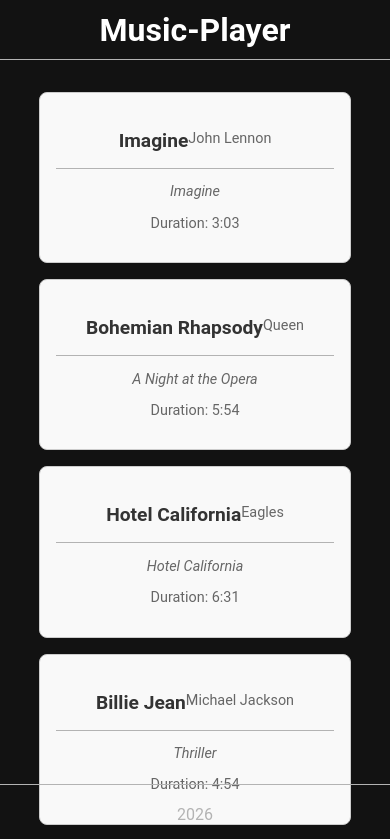
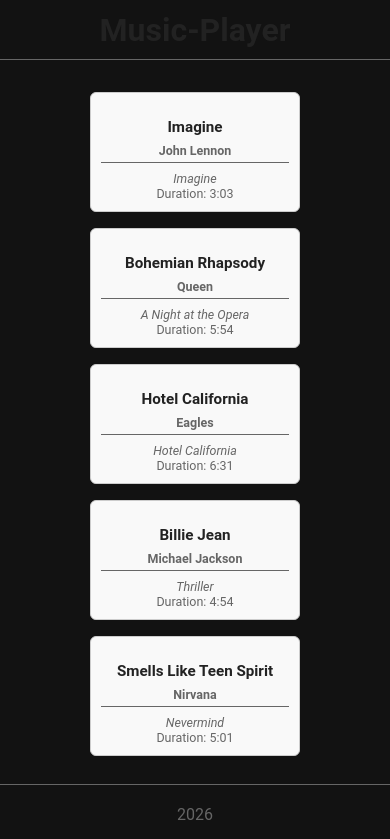
Before and after one commit to matetocoti/music-player, a React (Vite) app: page / in a window 390 px wide. Shown: the top 839 px of the page. Built offline with nearby package versions, Linux system fonts and the light colour scheme.

Commit message:
feat(ui): add song grid and SongBox with mock data

```diff
--- a/src/components/MyGridContainer/MyGridContainer.css
+++ b/src/components/MyGridContainer/MyGridContainer.css
@@ -6,8 +6,13 @@
     /* opcional: ajusta a altura automática das linhas */
     grid-auto-rows: auto;
 }
-@media (max-width: 768px) {
+@media (max-width: 480px) {
     .my-grid {
         grid-template-columns: 1fr; /* Uma coluna em telas pequenas */
     }
 }
+@media (min-width: 481px) and (max-width: 768px) {
+    .my-grid {
+        grid-template-columns: repeat(2, 1fr); /* Duas colunas em telas médias */
+    }
+}
--- a/src/components/SongBox/SongBox.css
+++ b/src/components/SongBox/SongBox.css
@@ -1,28 +1,157 @@
+:root{
+    --border: #ccc;
+    --bg: #f9f9f9;
+    --text: #222;
+    --muted: #666;
+    --muted-strong: #555;
+    --radius: 8px;
+    --shadow: rgba(0,0,0,0.2);
+    --padding: 16px;
+    --padding-sm: 12px;
+    --img-radius: 4px;
+    --title-size: 1.5em;
+    --subtitle-size: 1.2em;
+    --muted-size: 0.9em;
+}
+
+/* Song box */
 .song-box {
-    border: 1px solid #ccc;
-    border-radius: 8px;
-    padding: 16px;
+    border: 1px solid var(--border);
+    border-radius: var(--radius);
+    padding: var(--padding);
     text-align: center;
     transition: box-shadow 0.3s ease;
-    background-color: #f9f9f9;
+    background-color: var(--bg);
+    overflow: hidden;
+    cursor: pointer;
 }
+
+
 .song-box:hover {
-    box-shadow: 0 4px 8px rgba(0, 0, 0, 0.2);
+  transform: translateY(-2px);
+  box-shadow: 0 6px 12px var(--shadow);
 }
+
+
 .song-box img {
     width: 100%;
-    border-radius: 4px;
+    border-radius: var(--img-radius);
+    display: block;
+    object-fit: cover;
 }
+
+/* Header / title / artist */
+.song-header {
+    display: flex;
+    flex-direction: column;
+    align-items: center;
+    margin-bottom: 12px;
+}
+
+/* Title variants */
+.song-title,
 .song-box h3 {
-    color: #333;
-    margin: 12px 0 8px 0;
-    font-size: 1.2em;
+    color: var(--text);
+    margin: 0;
+    font-size: var(--title-size);
+    line-height: 1.1;
+    word-break: break-word;
 }
-.song-box p {
-    color: #666;
-    font-size: 0.9em;
+
+/* Subtitle / artist / description */
+.song-box p,
+.song-artist {
+    color: var(--muted);
+    font-size: var(--muted-size);
+    margin: 0;
+}
+
+.song-artist {
+    font-weight: bold;
+    color: var(--muted-strong);
+}
+
+/* Small tweaks for secondary heading inside box */
+.song-box h3 {
+    margin: 12px 0 8px;
+    font-size: var(--subtitle-size);
 }
 
 
 
+
+
+
+/* Responsive: <= 600px */
+@media (max-width: 600px) {
+    :root {
+        --padding: 12px;
+        --title-size: 1.2em;
+        --subtitle-size: 1em;
+        --muted-size: 0.8em;
+    }
+
+    .song-header {
+        margin-bottom: 8px;
+    }
+}
+
+/* Additional responsive: <= 480px (novo) */
+@media (max-width: 480px) {
+    :root {
+        --padding: 10px;
+        --radius: 6px;
+        --img-radius: 3px;
+        --title-size: 1.05em;
+        --subtitle-size: 0.95em;
+        --muted-size: 0.78em;
+    }
+
+    .song-box {
+        padding: var(--padding);
+    }
+
+    /* Limita altura da imagem para economizar espaço vertical */
+    .song-box img {
+        max-height: 160px;
+    }
+
+    /* Tornar títulos mais compactos e truncar quando necessário */
+    .song-title,
+    .song-box h3 {
+        display: -webkit-box;
+        -webkit-box-orient: vertical;
+        overflow: hidden;
+        text-overflow: ellipsis;
+    }
+
+    .song-box p,
+    .song-artist {
+        font-size: var(--muted-size);
+    }
+}
+
+/* Color scheme overrides */
+@media screen and (prefers-color-scheme: light) {
+    :root {
+        --border: #ccc;
+        --bg: #f9f9f9;
+        --text: #222;
+        --muted: #666;
+        --muted-strong: #555;
+        --shadow: rgba(0,0,0,0.2);
+    }
+}
+
+@media screen and (prefers-color-scheme: dark) {
+    :root {
+        --border: #444;
+        --bg: #1e1e1e;
+        --text: #eee;
+        --muted: #aaa;
+        --muted-strong: #ccc;
+        --shadow: rgba(0,0,0,0.7);
+    }
+}
+
 /* File: src/components/SongBox/SongBox.css */
--- a/src/components/SongBox/index.tsx
+++ b/src/components/SongBox/index.tsx
@@ -1,4 +1,4 @@
-import { memo, type ReactNode } from 'react';
+import { memo, useMemo, type ReactNode } from 'react';
 import Song from '../../domain/models/Song';
 import './SongBox.css';
 
@@ -8,33 +8,41 @@
     children?: ReactNode;
 }
 
-// Helper function to format duration from seconds to "MM:SS"
-const formatDuration = (seconds?: number) => {
+const formatDuration = (seconds?: number | null): string | null => {
     if (!seconds || seconds <= 0) return null;
     const minutes = Math.floor(seconds / 60);
-    const secs = (seconds % 60).toString().padStart(2, '0');
+    const secs = String(seconds % 60).padStart(2, '0');
     return `${minutes}:${secs}`;
 };
 
+const joinClasses = (...parts: Array<string | undefined>) => parts.filter(Boolean).join(' ').trim();
 
-const SongBox = ({ song, className = '', children }: SongBoxProps) => {
-    const containerClass = ['song-box', className].filter(Boolean).join(' ').trim();
-    const duration = formatDuration(song.duration);
+
+
+const SongBox = ({ song, className, children }: SongBoxProps) => {
+    const containerClass = useMemo(() => joinClasses('song-box', className), [className]);
+
+    const { title, artist, album = 'Unknown Album' } = song;
+    const duration = useMemo(() => formatDuration(song.duration), [song.duration]);
 
     return (
         <article className={containerClass}>
-            <header>
-                <h3 className="song-title">{song.title}</h3>
-                <p className="song-artist">{song.artist}</p>
+            <header className="song-header">
+                <h3 className="song-title">{title}</h3>
+                <p className="song-artist">{artist}</p>
             </header>
 
-            {song.album && <p className="song-album"><em>{song.album}</em></p>}
-            {duration && <p className="song-duration">Duration: {duration}</p>}
+            <p className="song-album">
+                <em>{album}</em>
+            </p>
+
+            <p className="song-duration">
+                Duration: {duration ?? 'Unknown Duration'}
+            </p>
 
             {children}
         </article>
     );
 };
-
 SongBox.displayName = 'SongBox';
 export default memo(SongBox);
```
